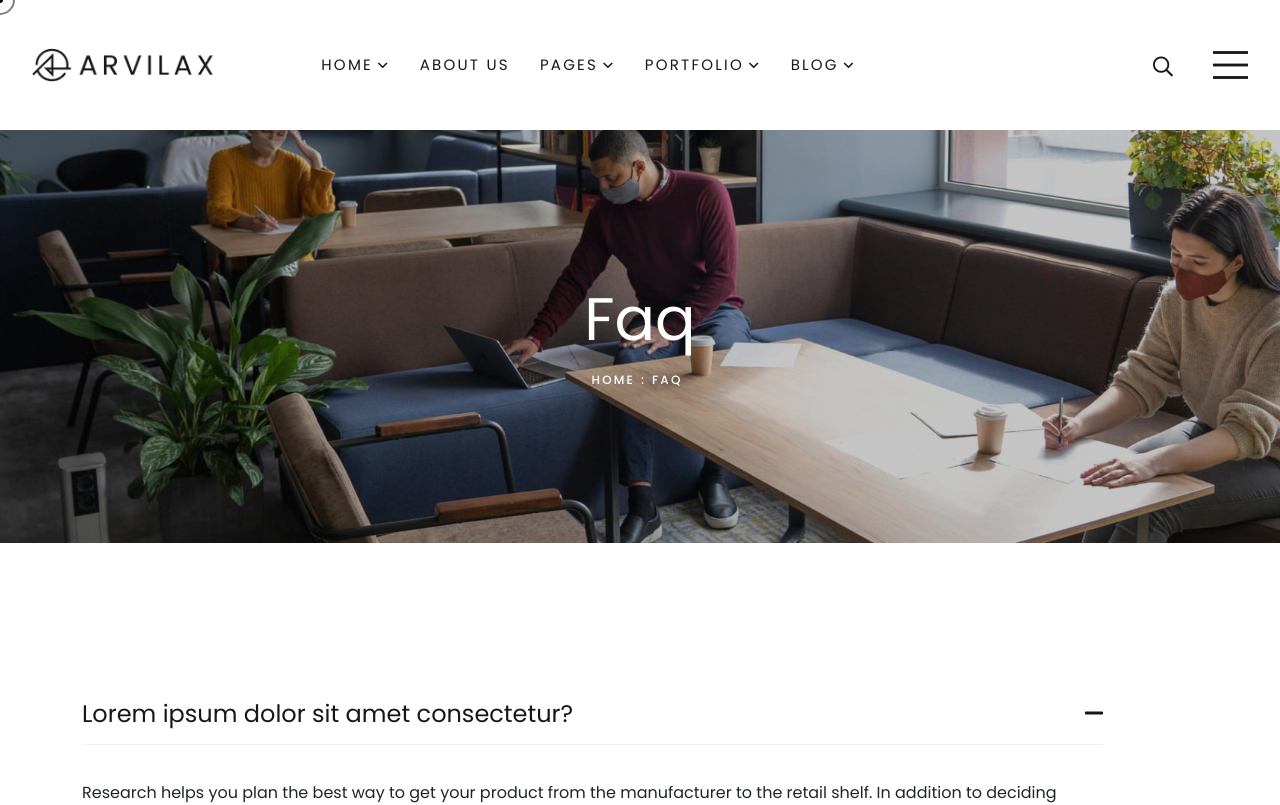
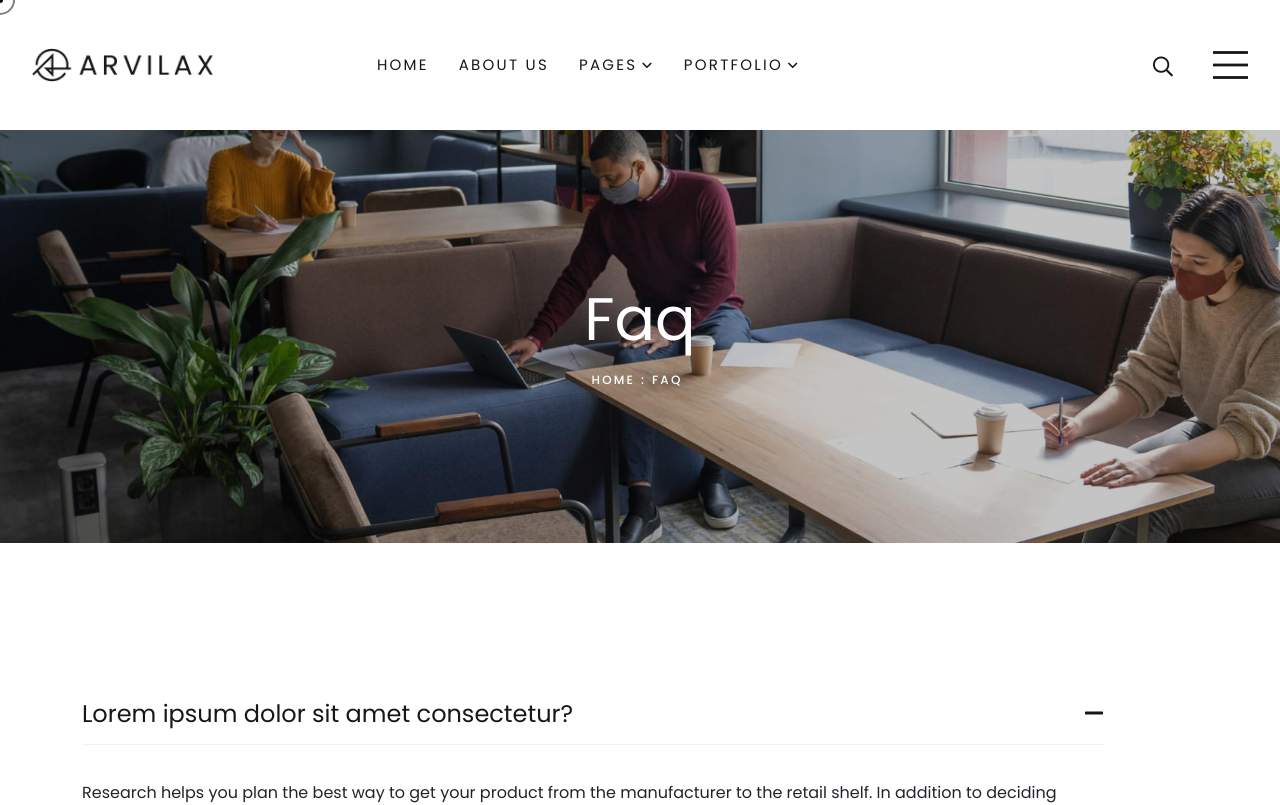
Before and after one commit to mistersuun/BinaryTech, a React (Create React App) app in the folder arvilax/: page /faq in a window 1280 px wide. Shown: the top 805 px of the page. Built offline with nearby package versions, Linux system fonts and the light colour scheme.

Commit message:
remove unnecessary v1

```diff
--- a/arvilax/src/components/common/Menu/Menus.js
+++ b/arvilax/src/components/common/Menu/Menus.js
@@ -4,19 +4,8 @@ import { Link } from "react-router-dom";
 const Menus = () => {
   return (
     <ul>
-      <li className="has-dropdown">
-        <Link to="/">Home</Link>
-        <ul className="submenu">
-          <li>
-            <Link to="/">Home Style 1</Link>
-          </li>
-          <li>
-            <Link to="/home-2">Home Style 2</Link>
-          </li>
-          <li>
-            <Link to="/home-3">Home Style 3</Link>
-          </li>
-        </ul>
+      <li>
+        <Link to="/home-2">Home</Link>
       </li>
       <li>
         <Link to="/about">About us</Link>
@@ -58,17 +47,6 @@ const Menus = () => {
           </li>
         </ul>
       </li>
-      <li className="has-dropdown">
-        <Link to="/blog">Blog</Link>
-        <ul className="submenu">
-          <li>
-            <Link to="/blog">blog</Link>
-          </li>
-          <li>
-            <Link to="/blog-details">blog Details</Link>
-          </li>
-        </ul>
-      </li>
     </ul>
   );
 };
```
